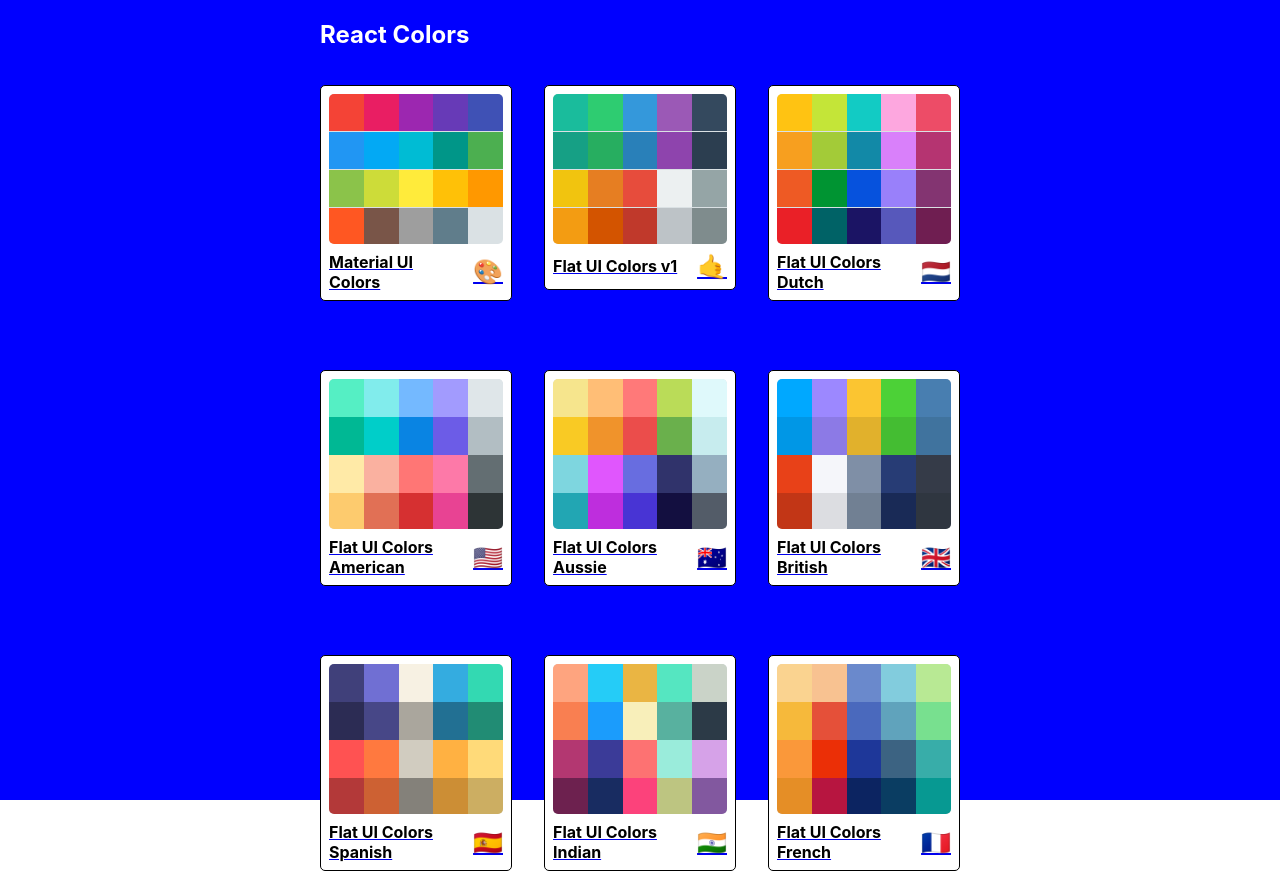
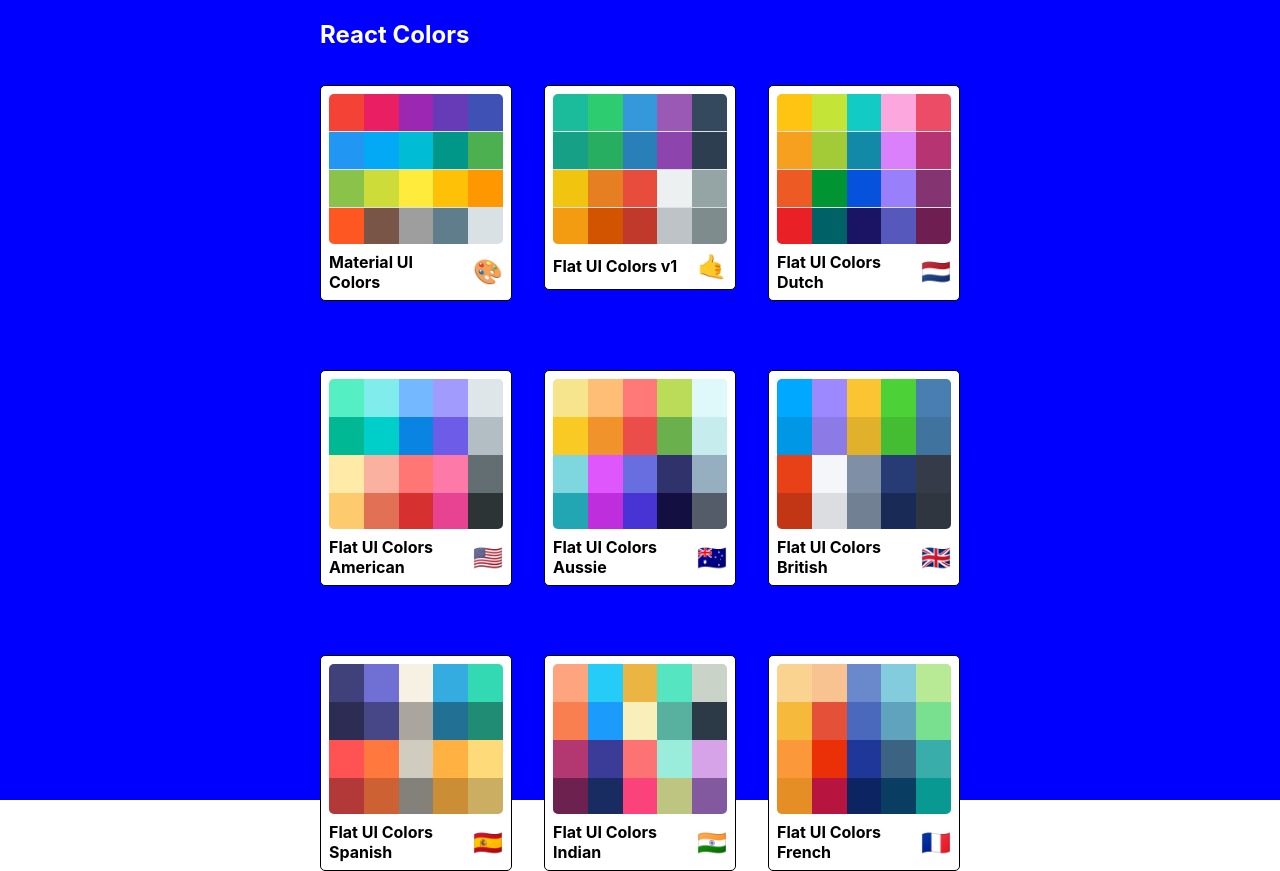
Before and after one commit to adarshnanwani/colors-app, a React (Create React App) app: page / in a window 1280 px wide. Built offline with nearby package versions, Linux system fonts and the light colour scheme; the HTML template or start-up script is replaced by a standard one.

Commit message:
Add link to palette.

```diff
--- a/src/App.js
+++ b/src/App.js
@@ -1,7 +1,7 @@
 import React from "react";
 import { Route, Switch } from "react-router-dom";
 import Palette from "./Palette";
-import PaletteList from './PaletteList';
+import PaletteList from "./PaletteList";
 import seedColors from "./seedColors";
 import generatePalette from "./colorHelpers";
 
@@ -11,7 +11,13 @@
   }
   return (
     <Switch>
-      <Route exact path="/" render={() => <PaletteList palettes={seedColors}/>} />
+      <Route
+        exact
+        path="/"
+        render={routeProps => (
+          <PaletteList palettes={seedColors} {...routeProps} />
+        )}
+      />
       <Route
         exact
         path="/palette/:id"
--- a/src/MiniPalette.js
+++ b/src/MiniPalette.js
@@ -18,7 +18,7 @@
     height: "150px",
     width: "100%",
     borderRadius: "5px",
-    overflow: 'hidden',
+    overflow: "hidden"
   },
   title: {
     display: "flex",
@@ -36,10 +36,10 @@
   },
   miniColor: {
     height: "25%",
-    width:"20%",
+    width: "20%",
     display: "inline-block",
     margin: "0 auto",
-    marginBottom: "-3.5px",
+    marginBottom: "-3.5px"
   }
 };
 
@@ -52,8 +52,9 @@
       key={color.name}
     ></div>
   ));
+
   return (
-    <div className={classes.root}>
+    <div className={classes.root} onClick={props.handleClick}>
       <div className={classes.colors}>{miniColorBoxes}</div>
       <h5 className={classes.title}>
         {paletteName}
--- a/src/PaletteList.js
+++ b/src/PaletteList.js
@@ -1,5 +1,4 @@
 import React, { Component } from "react";
-import { Link } from "react-router-dom";
 import { withStyles } from "@material-ui/styles";
 import MiniPalette from "./MiniPalette";
 
@@ -25,15 +24,17 @@
     color: "#fff"
   },
   palettes: {
-    boxSizing: 'border-box',
+    boxSizing: "border-box",
     width: "100%",
     display: "grid",
     gridTemplateColumns: "repeat(3, 30%)",
-    gap: "5%",
-
+    gap: "5%"
   }
 };
 class PaletteList extends Component {
+  goToPalette = id => {
+    this.props.history.push(`/palette/${id}`);
+  };
   render() {
     const { palettes, classes } = this.props;
     return (
@@ -46,9 +47,10 @@
             {palettes.map(palette => {
               return (
                 <p>
-                  <Link to={`/palette/${palette.id}`}>
-                    <MiniPalette {...palette} />
-                  </Link>
+                  <MiniPalette
+                    {...palette}
+                    handleClick={() => this.goToPalette(palette.id)}
+                  />
                 </p>
               );
             })}
```
